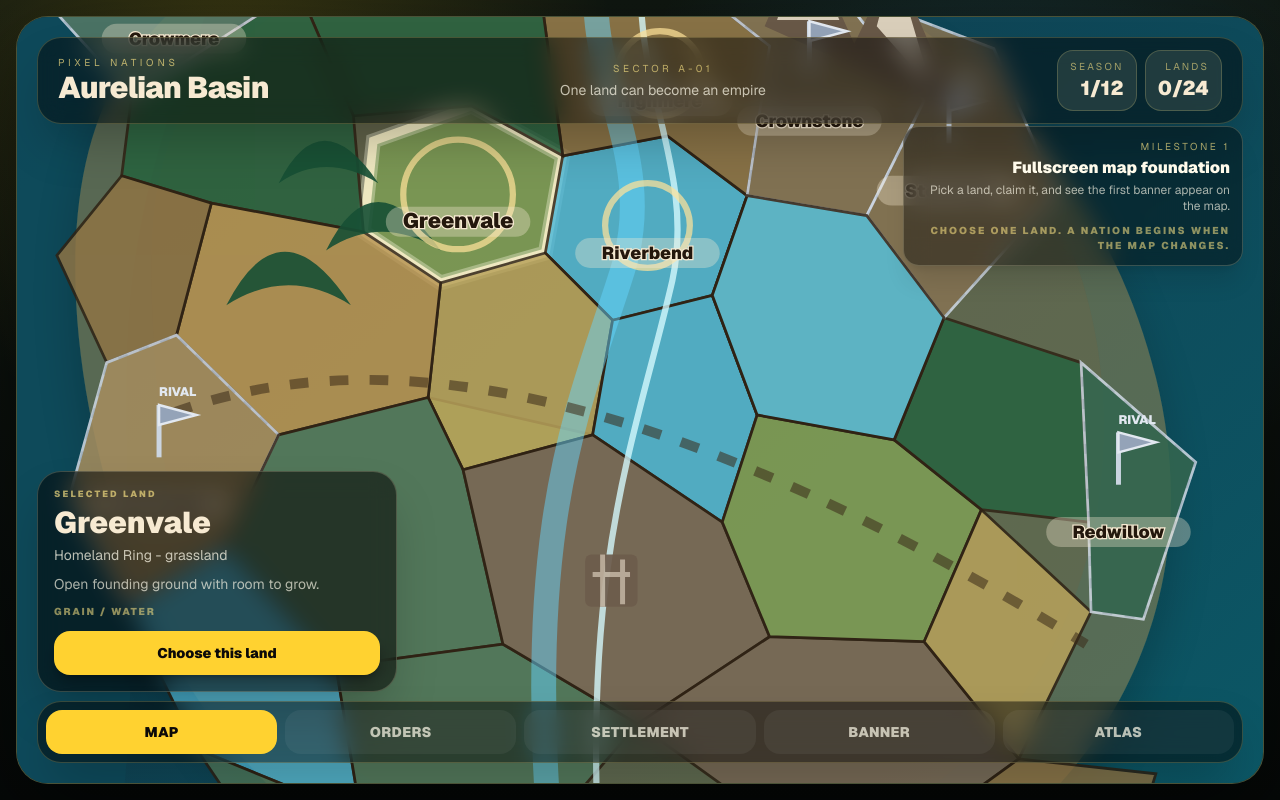
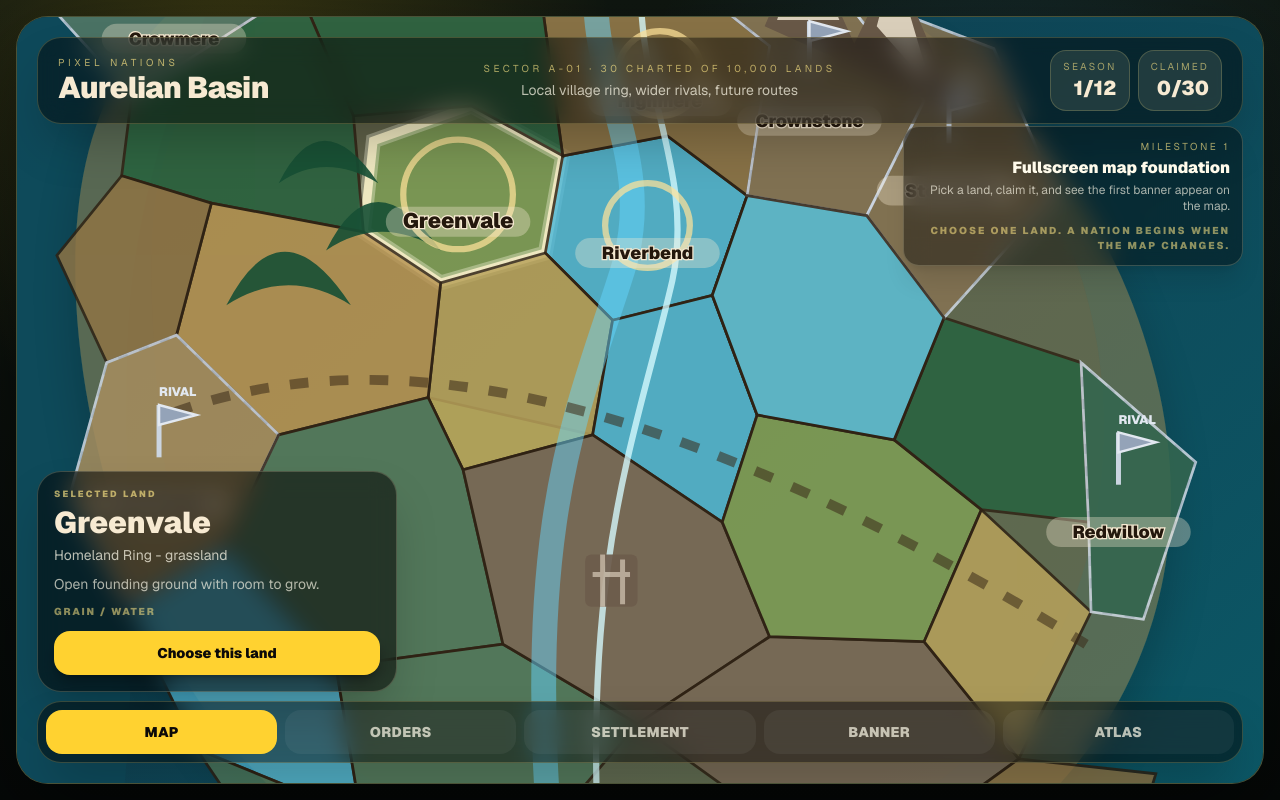
Before and after one commit to tomat60/pixel-nations, a Next.js app: page /play in a window 1280 px wide. Built offline with nearby package versions, Linux system fonts and the light colour scheme.

Commit message:
feat: clarify sector scale in play HUD

```diff
--- a/app/play/components/TopBar.tsx
+++ b/app/play/components/TopBar.tsx
@@ -1,3 +1,4 @@
+import { chartedLands, worldLands } from "../lib/map-data";
 import type { PlayState } from "../lib/play-state";
 
 export function TopBar({ state }: { state: PlayState }) {
@@ -8,12 +9,12 @@ export function TopBar({ state }: { state: PlayState }) {
         <h1 className="text-lg font-black tracking-tight md:text-3xl">Aurelian Basin</h1>
       </div>
       <div className="hidden text-center md:block">
-        <p className="text-[10px] uppercase tracking-[0.34em] text-amber-200/65">Sector A-01</p>
-        <p className="mt-1 text-sm text-amber-50/70">One land can become an empire</p>
+        <p className="text-[10px] uppercase tracking-[0.34em] text-amber-200/65">Sector A-01 · {chartedLands} charted of {worldLands.toLocaleString()} lands</p>
+        <p className="mt-1 text-sm text-amber-50/70">Local village ring, wider rivals, future routes</p>
       </div>
       <div className="flex items-center gap-1.5 text-right md:gap-2">
         <HudChip label="Season" value={`${state.season}/12`} />
-        <HudChip label="Lands" value={`${state.ownedPlotIds.length}/24`} />
+        <HudChip label="Claimed" value={`${state.ownedPlotIds.length}/${chartedLands}`} />
       </div>
     </header>
   );
```
